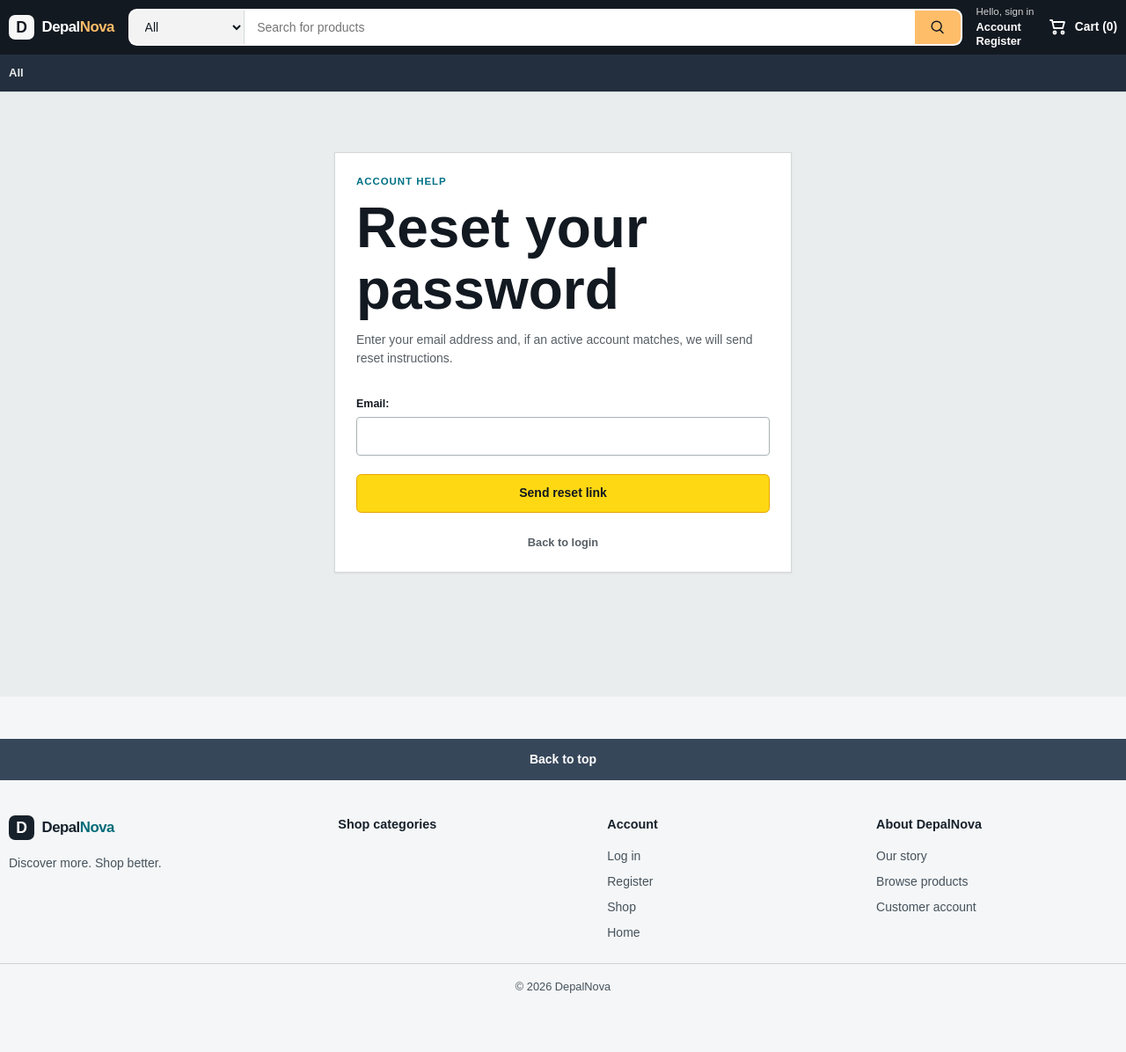
After one commit to SureshDepal1/CodeAlpha_Ecommerce-store, a Django app: page /password-reset/ in a window 1280 px wide. The commit adds this page. Shown: the whole page at 88% size. Run offline with Django 5.2, Linux system fonts and the light colour scheme; data that the repository does not hold is empty.

Commit message:
Add password reset flow and fail-open throttling

```diff
--- a/config/settings.py
+++ b/config/settings.py
@@ -264,6 +264,9 @@ OTP_MAX_SENDS = _env_int("OTP_MAX_SENDS", 5)
 UNVERIFIED_ACCOUNT_LIFETIME_MINUTES = _env_int("UNVERIFIED_ACCOUNT_LIFETIME_MINUTES", 60)
 OTP_MAX_EMAILS_PER_ADDRESS_PER_HOUR = _env_int("OTP_MAX_EMAILS_PER_ADDRESS_PER_HOUR", 3)
 OTP_MAX_REGISTRATIONS_PER_IP_PER_HOUR = _env_int("OTP_MAX_REGISTRATIONS_PER_IP_PER_HOUR", 10)
+PASSWORD_RESET_TIMEOUT = 3600
+PASSWORD_RESET_EMAIL_LIMIT = 3
+PASSWORD_RESET_IP_LIMIT = 5
 
 LOG_DIR = BASE_DIR / "logs"
 LOG_DIR.mkdir(exist_ok=True)
--- a/store/forms.py
+++ b/store/forms.py
@@ -1,7 +1,11 @@
 from django import forms
 from django.contrib.auth.forms import AuthenticationForm, UserCreationForm
+from django.contrib.auth.forms import PasswordResetForm
 from django.contrib.auth.models import User
+from django.conf import settings
 from django.db.models import Q
+
+from .throttle import password_reset_throttled
 
 
 class RegistrationForm(UserCreationForm):
@@ -90,3 +94,20 @@ class CheckoutForm(forms.Form):
         max_length=100,
         widget=forms.TextInput(attrs={"autocomplete": "country-name", "placeholder": "Country"}),
     )
+
+
+class StorePasswordResetForm(PasswordResetForm):
+    def __init__(self, *args, request=None, **kwargs):
+        self.request = request
+        super().__init__(*args, **kwargs)
+
+    def save(self, *args, **kwargs):
+        email = self.cleaned_data.get("email", "").strip().lower()
+        if self.request is not None and password_reset_throttled(
+            self.request,
+            email,
+            settings.PASSWORD_RESET_EMAIL_LIMIT,
+            settings.PASSWORD_RESET_IP_LIMIT,
+        ):
+            return
+        return super().save(*args, **kwargs)
--- a/store/urls.py
+++ b/store/urls.py
@@ -1,6 +1,18 @@
-from django.urls import path
+from django.urls import path, reverse_lazy
+from django.contrib.auth import views as auth_views
 
-from . import views
+from . import forms, views
+
+
+class StorePasswordResetView(auth_views.PasswordResetView):
+    def get_form_kwargs(self):
+        kwargs = super().get_form_kwargs()
+        kwargs["request"] = self.request
+        return kwargs
+
+
+class StorePasswordResetConfirmView(auth_views.PasswordResetConfirmView):
+    post_reset_login = False
 
 
 app_name = "store"
@@ -22,5 +34,35 @@ urlpatterns = [
     path("register/", views.register, name="register"),
     path("verify/", views.verify_email, name="verify_email"),
     path("login/", views.login_view, name="login"),
+    path(
+        "password-reset/",
+        StorePasswordResetView.as_view(
+            form_class=forms.StorePasswordResetForm,
+            template_name="store/password_reset_form.html",
+            email_template_name="emails/password_reset.txt",
+            html_email_template_name="emails/password_reset.html",
+            subject_template_name="emails/password_reset_subject.txt",
+            success_url=reverse_lazy("store:password_reset_done"),
+        ),
+        name="password_reset",
+    ),
+    path(
+        "password-reset/done/",
+        auth_views.PasswordResetDoneView.as_view(template_name="store/password_reset_done.html"),
+        name="password_reset_done",
+    ),
+    path(
+        "reset/<uidb64>/<token>/",
+        StorePasswordResetConfirmView.as_view(
+            template_name="store/password_reset_confirm.html",
+            success_url=reverse_lazy("store:password_reset_complete"),
+        ),
+        name="password_reset_confirm",
+    ),
+    path(
+        "reset/done/",
+        auth_views.PasswordResetCompleteView.as_view(template_name="store/password_reset_complete.html"),
+        name="password_reset_complete",
+    ),
     path("logout/", views.logout_view, name="logout"),
 ]
--- /dev/null
+++ b/templates/emails/password_reset.html
@@ -0,0 +1 @@
+<!DOCTYPE html><html lang="en"><body style="margin:0;background:#f6f7f3;color:#24332f;font-family:Arial,sans-serif;line-height:1.5;"><div style="max-width:600px;margin:0 auto;padding:24px 12px;"><div style="background:#1d5b4f;color:#fff;padding:24px;text-align:center;font-size:24px;font-weight:bold;">DepalNova</div><div style="background:#fff;padding:28px 24px;"><h1 style="color:#1d5b4f;font-size:24px;">Reset your password</h1><p>Someone requested a password reset for your DepalNova account.</p><p><a href="{{ protocol }}://{{ domain }}{% url 'store:password_reset_confirm' uidb64=uid token=token %}" style="background:#1d5b4f;color:#fff;display:inline-block;padding:12px 20px;text-decoration:none;">Choose a new password</a></p><p>If you did not request this, you can ignore this email.</p></div></div></body></html>
--- /dev/null
+++ b/templates/emails/password_reset.txt
@@ -0,0 +1,6 @@
+Someone requested a password reset for your DepalNova account.
+
+Use this link to choose a new password:
+{{ protocol }}://{{ domain }}{% url 'store:password_reset_confirm' uidb64=uid token=token %}
+
+If you did not request this, you can ignore this email.
--- /dev/null
+++ b/templates/emails/password_reset_subject.txt
@@ -0,0 +1 @@
+Reset your DepalNova password
--- a/templates/store/login.html
+++ b/templates/store/login.html
@@ -33,6 +33,8 @@
         </form>
 
         <p class="registration-links">
+            <a href="{% url 'store:password_reset' %}">Forgot your password?</a>
+            <span aria-hidden="true">|</span>
             <a href="{% url 'store:register' %}">Create an account</a>
             <span aria-hidden="true">|</span>
             <a href="{% url 'store:home' %}">Home</a>
--- /dev/null
+++ b/templates/store/password_reset_form.html
@@ -0,0 +1,13 @@
+{% extends "base.html" %}
+{% block title %}Reset your password | DepalNova{% endblock %}
+{% block content %}
+<main class="registration-page"><section class="registration-card container" aria-labelledby="reset-title">
+    <p class="eyebrow">Account help</p><h1 id="reset-title">Reset your password</h1>
+    <p class="registration-intro">Enter your email address and, if an active account matches, we will send reset instructions.</p>
+    <form class="registration-form" method="post">{% csrf_token %}{{ form.non_field_errors }}
+        <div class="form-field">{{ form.email.label_tag }}{{ form.email }}{{ form.email.errors }}</div>
+        <button class="button registration-submit" type="submit">Send reset link</button>
+    </form>
+    <p class="registration-links"><a href="{% url 'store:login' %}">Back to login</a></p>
+</section></main>
+{% endblock %}
```
Also changed, not shown: store/test_password_reset.py (added, +85 -0 lines), store/throttle.py (added, +54 -0 lines), store/views.py (+8 -20 lines), templates/store/password_reset_complete.html (added, +9 -0 lines), templates/store/password_reset_confirm.html (added, +12 -0 lines), templates/store/password_reset_done.html (added, +9 -0 lines).
